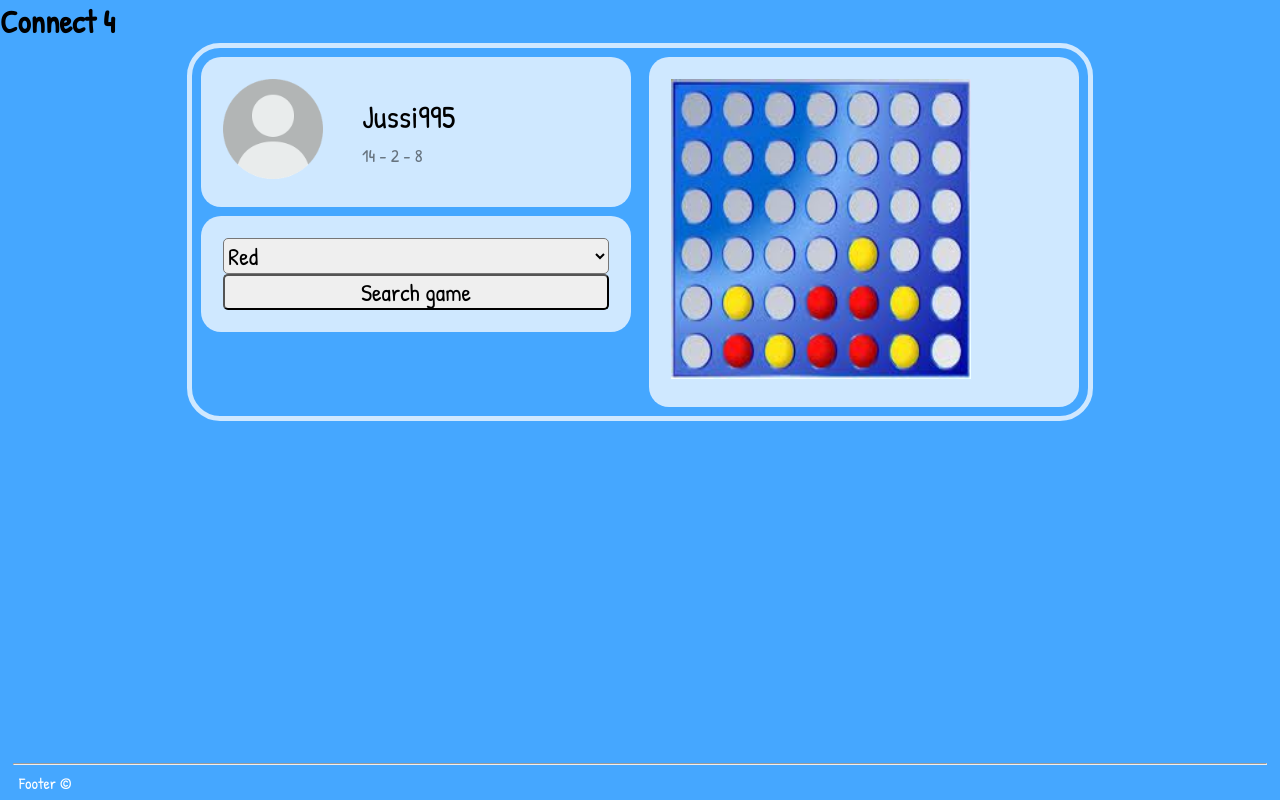
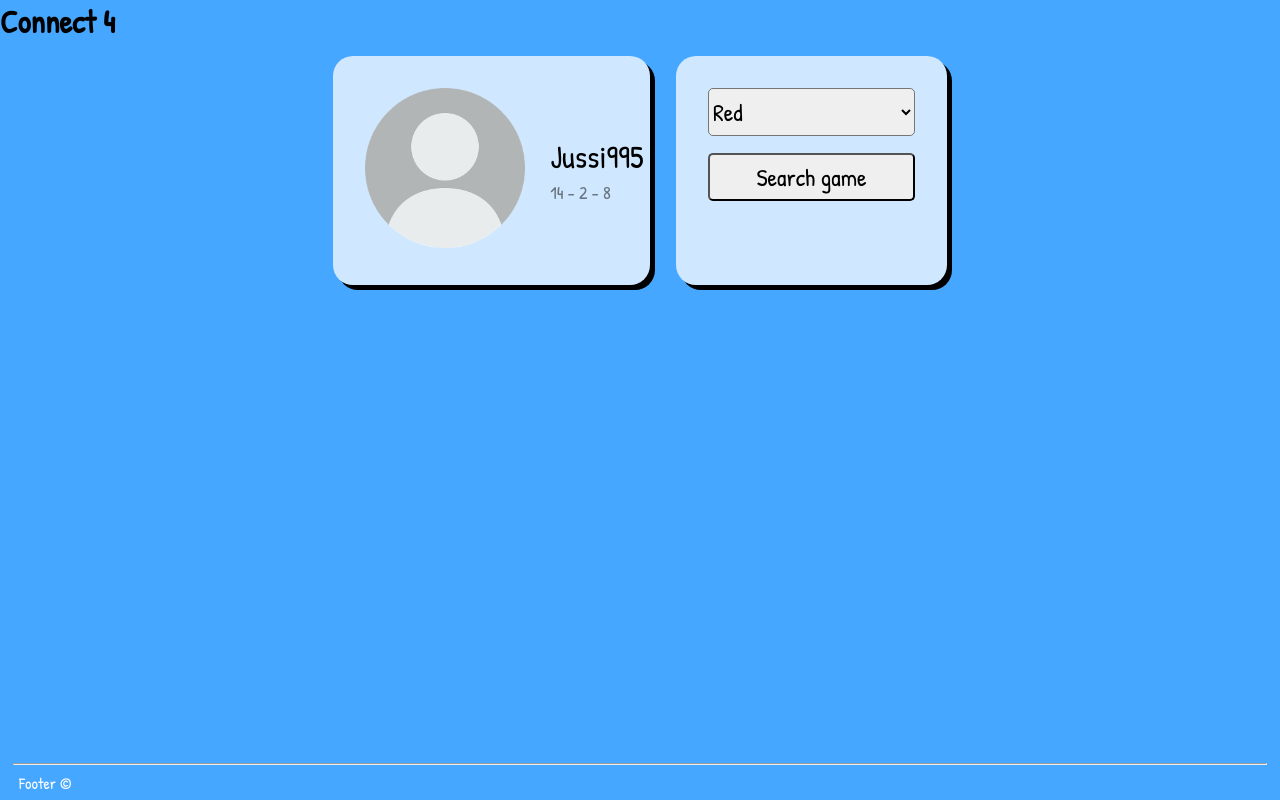
Before and after one commit to jussihailu1/Connect4-Client, an Angular app in the folder Connect4/: page /home in a window 1280 px wide. Built offline with nearby package versions, Linux system fonts and the light colour scheme.

Commit message:
finished login and home ui

```diff
--- a/Connect4/src/app/app.component.scss
+++ b/Connect4/src/app/app.component.scss
@@ -4,9 +4,6 @@
   height: 100%;
 
   .main-container {
-    // width: 100%;
-    // margin: auto;
-    // display: flex;
     justify-content: center;
     align-items: center;
   }
--- a/Connect4/src/app/home/home.component.html
+++ b/Connect4/src/app/home/home.component.html
@@ -1,5 +1,4 @@
 <div class="home-container">
-    <div class="left">
     <div class="container profile-container">
         <div class="profile-img">
             <img src="assets/no-profile-image.png" alt="">
@@ -10,6 +9,7 @@
         </div>
     </div>
     <div class="container search-game-container">
+        <!-- Instead of dropdown, red and yellow circle to choose from -->
         <select>
             <option>Red</option>
             <option>Yellow</option>
@@ -17,9 +17,3 @@
         <button (click)="searchGame()">Search game</button>
     </div>
 </div>
-    <div class="right">
-        <div class="container last-game-container">
-            <img src="assets/last-game.jpg" alt="">
-        </div>
-    </div>
-</div>
--- a/Connect4/src/app/home/home.component.scss
+++ b/Connect4/src/app/home/home.component.scss
@@ -3,25 +3,22 @@
   border-radius: 20px;
   padding: 5%;
   margin: 2%;
+  box-shadow: 5px 5px;
 }
 
 .home-container {
   display: flex;
-  width: 70%;
+  width: 50%;
   margin: auto;
-  border: 5px solid #cfe8ff;
-  border-radius: 33px;
-
-  .left {
-    width: 100%;
 
   .profile-container {
     display: flex;
+    width: 100%;
 
     .profile-img {
       img {
-          width: 100px;
-          height: 100px;
+        width: 10em;
+        height: 10em;
       }
     }
 
@@ -43,24 +40,18 @@
   }
 
   .search-game-container {
+    width: 100%;
+
     select,
     button {
       font-size: x-large;
-        // padding: 3% 0;
+      padding: 3% 0;
       border-radius: 5px;
       width: 100%;
     }
-    }
-  }
 
-  .right {
-    width: 100%;
-
-    .last-game-container {
-      img {
-        width: 300px;
-        height: 300px;
+    select {
+      margin-bottom: 8%;
     }
   }
 }
-}
--- a/Connect4/src/app/login/login.component.scss
+++ b/Connect4/src/app/login/login.component.scss
@@ -5,6 +5,7 @@
   border-radius: 20px;
   width: fit-content;
   margin: auto;
+  box-shadow: 5px 5px;
 
   p {
     font-size: xx-large;
```
Lines whose indentation alone changed are shown as unchanged.
